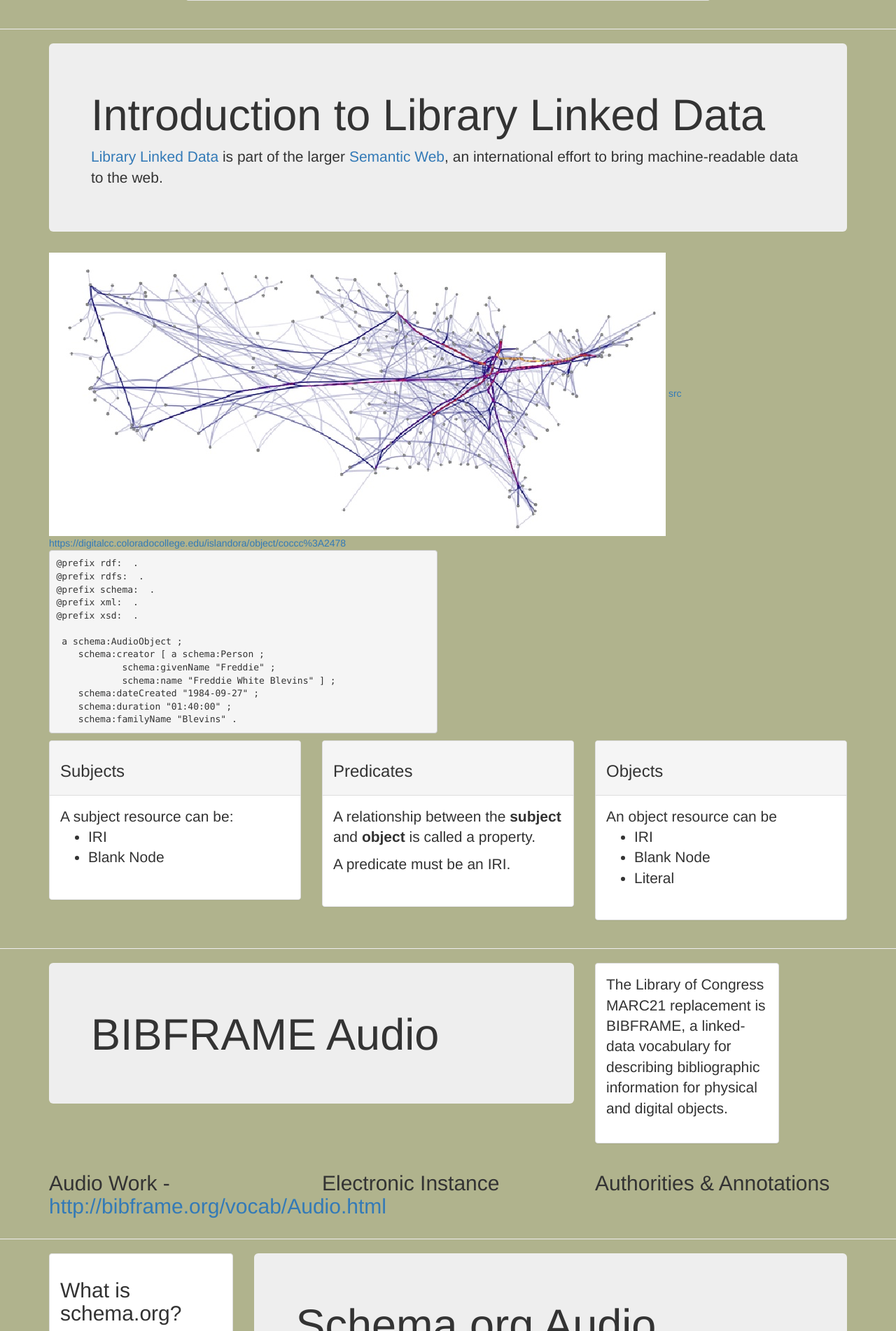
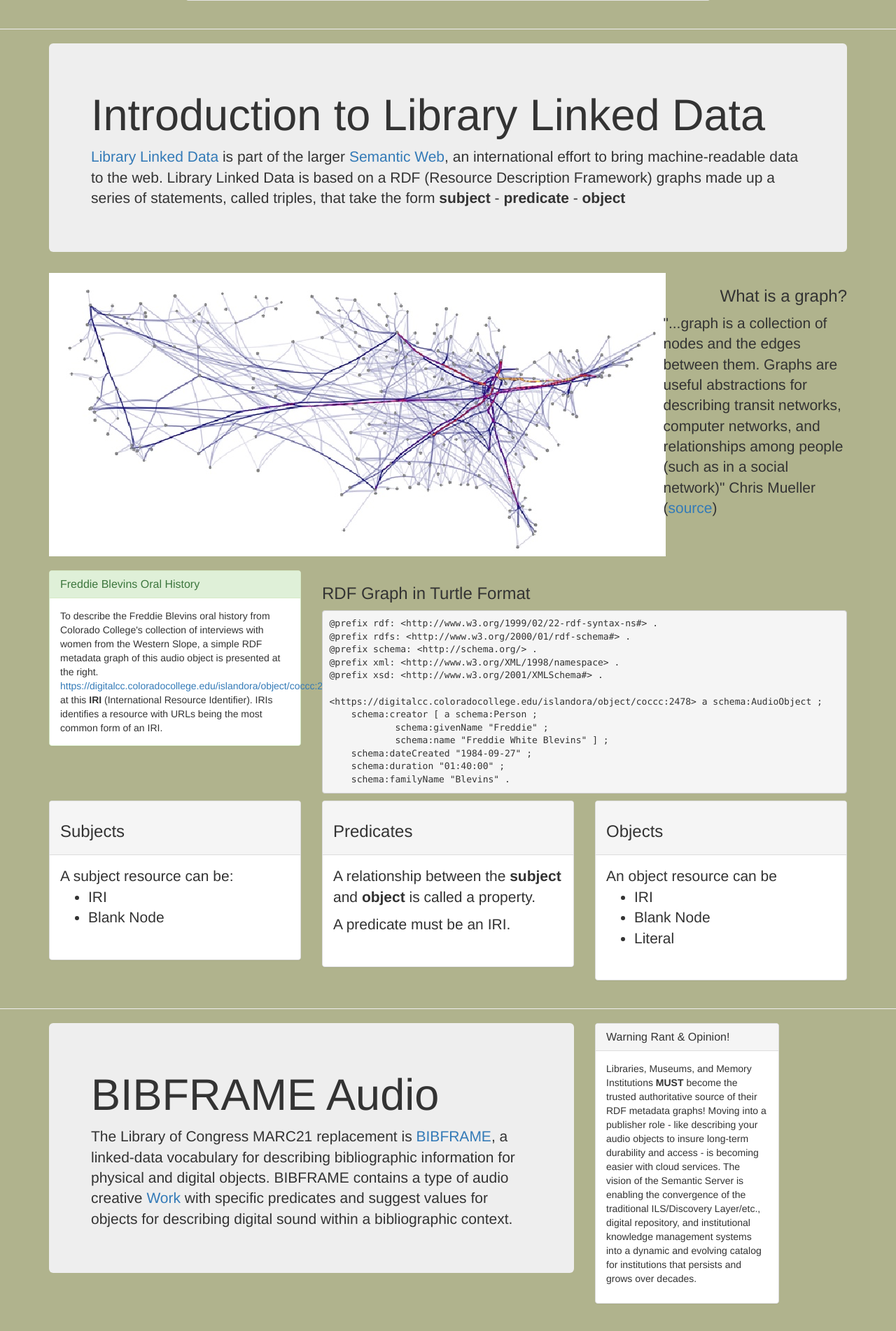
Before and after one commit to jermnelson/ccc-forum-2015, a Flask app: page / in a window 1280 px wide. Shown: the part 3101-5003 px from the top of the page at 70% size. Run offline with Flask 2, Linux system fonts and the light colour scheme; some libraries are stand-ins or nearby versions.

Commit message:
Content additions

```diff
--- a/templates/base.html
+++ b/templates/base.html
@@ -84,6 +84,8 @@
     {% include 'slides/music-library-reserves.html' %}
     <hr>
     {% include 'slides/bibcat.html' %}
+    <hr>
+    {% include 'slides/thank-you.html' %}
     <br>
     </div>
     {% include 'snippets/footer.html' %}
--- a/templates/slides/bf-audio.html
+++ b/templates/slides/bf-audio.html
@@ -3,27 +3,46 @@
   <div class="col-md-8">
    <section class="jumbotron">
     <h1>BIBFRAME Audio</h1>
+    <p class="lead">The Library of Congress MARC21 replacement is <a href="http://bibframe.org/">BIBFRAME</a>,
+     a linked-data vocabulary for describing bibliographic information for physical and digital objects. BIBFRAME
+     contains a type of audio creative <a href="http://bibframe.org/Work">Work</a> with specific predicates and
+     suggest values for objects for describing digital sound within a bibliographic context.
     </p>
   </div>
   <div class="col-md-3">
     <section class="panel panel-default">
+     <div class="panel-heading">
+      <h3 class="panel-title">Warning Rant &amp; Opinion!</h3>
+     </div>
      <article class="panel-body">
-    <p class="lead">The Library of Congress MARC21 replacement is BIBFRAME, a linked-data
-     vocabulary for describing bibliographic information for physical and digital objects.
-
+      <p>
+       Libraries, Museums, and Memory Institutions <strong>MUST</strong>
+       become the trusted authoritative source of their RDF metadata graphs!
+       Moving into a publisher role - like describing your audio objects
+       to insure long-term durability and access - is becoming easier with
+       cloud services. The vision of the Semantic Server is enabling
+       the convergence of the traditional ILS/Discovery Layer/etc.,
+       digital repository, and institutional knowledge management systems into
+       a dynamic and evolving catalog for institutions that persists and grows over
+       decades.
+      </p>
     </article>
     </section>
   </div>
  </div>
  <div class="row">
    <section class="col-md-4">
-    <h2>Audio Work - <a href="http://bibframe.org/vocab/Audio.html">http://bibframe.org/vocab/Audio.html</a></h2>
+    <h2>Audio Work</h2>
+    <h3><a href="http://bibframe.org/vocab/Audio.html">http://bibframe.org/vocab/Audio</a></h3>
    </section>
    <section class="col-md-4">
     <h2>Electronic Instance</h2>
+    <h3><a href="http://bibframe.org/vocab/Electronic.html">http://bibframe.org/vocab/Electronic</a></h3>
    </section>
    <section class="col-md-4">
     <h2>Authorities &amp; Annotations</h2>
+    <h3><a href="http://bibframe.org/vocab/Person.html">http://bibframe.org/vocab/Person</a></h3>
+    <h3><a href="http://bibframe.org/vocab/Organization.html">http://bibframe.org/vocab/Organization</a></h3>
 
    </section>
 
--- a/templates/slides/lld-intro.html
+++ b/templates/slides/lld-intro.html
@@ -6,25 +6,55 @@
       <p class="lead">
        <a href="http://www.w3.org/2005/Incubator/lld/XGR-lld-20111025/">Library Linked Data</a> is
          part of the larger <a href="http://www.w3.org/standards/semanticweb/">Semantic Web</a>,
-         an international effort to bring machine-readable data to the web.
+         an international effort to bring machine-readable data to the web. Library Linked Data is
+         based on a RDF (Resource Description Framework) graphs made up a series of statements,
+         called triples, that take the form <strong>subject</strong> - <strong>predicate</strong>
+         - <strong>object</strong>
      </p>
 
      </section>
     </div>
  </div>
- <img src="{{ url_for('static', filename='images/graph_usairways_bundled.jpg') }}">
- <a href="http://blog.visualmotive.com/2009/graph-visualization-edge-bundling/">src</a>
  <div class="row">
-   <section class="col-md-6">
-<a href="#">https://digitalcc.coloradocollege.edu/islandora/object/coccc%3A2478</a>
+  <section class="col-md-9">
+   <img src="{{ url_for('static', filename='images/graph_usairways_bundled.jpg') }}">
+  </section>
+  <section class="col-md-3">
+     <h3 class="pull-right">What is a graph?</h3>
+     <p class="lead pull-right">
+      "...graph is a collection of nodes and the edges between them.
+       Graphs are useful abstractions for describing transit networks, computer networks,
+       and relationships among people (such as in a social network)" Chris Mueller
+      (<a href="http://blog.visualmotive.com/2009/graph-visualization-edge-bundling/">source</a>)
+     </p>
+  </section>
+ </div>
+ <br>
+ <div class="row">
+   <section class="col-md-4">
+     <article class="panel panel-success">
+       <div class="panel-heading">
+        <h3 class="panel-title">Freddie Blevins Oral History</h3>
+       </div>
+       <div class="panel-body">
+        To describe the Freddie Blevins oral history from Colorado College's collection of interviews with women
+        from the Western Slope, a simple RDF metadata graph of this audio object is presented at the right.
+<a href="https://digitalcc.coloradocollege.edu/islandora/object/coccc:2478">https://digitalcc.coloradocollege.edu/islandora/object/coccc:2478</a>
+        at this <strong>IRI</strong> (International Resource Identifier). IRIs identifies a resource with URLs
+being the most common form of an IRI.
+       </div>
+     </article>
+   </section>
+   <section class="col-md-8">
+ <h3>RDF Graph in Turtle Format</h3>
 <pre>
-@prefix rdf: <http://www.w3.org/1999/02/22-rdf-syntax-ns#> .
-@prefix rdfs: <http://www.w3.org/2000/01/rdf-schema#> .
-@prefix schema: <http://schema.org/> .
-@prefix xml: <http://www.w3.org/XML/1998/namespace> .
-@prefix xsd: <http://www.w3.org/2001/XMLSchema#> .
+@prefix rdf: &lt;http://www.w3.org/1999/02/22-rdf-syntax-ns#&gt; .
+@prefix rdfs: &lt;http://www.w3.org/2000/01/rdf-schema#&gt; .
+@prefix schema: &lt;http://schema.org/&gt; .
+@prefix xml: &lt;http://www.w3.org/XML/1998/namespace&gt; .
+@prefix xsd: &lt;http://www.w3.org/2001/XMLSchema#&gt; .
 
-<https://digitalcc.coloradocollege.edu/islandora/object/coccc%3A2478> a schema:AudioObject ;
+&lt;https://digitalcc.coloradocollege.edu/islandora/object/coccc:2478&gt; a schema:AudioObject ;
     schema:creator [ a schema:Person ;
             schema:givenName "Freddie" ;
             schema:name "Freddie White Blevins" ] ;
--- a/templates/slides/semantic-server.html
+++ b/templates/slides/semantic-server.html
@@ -3,6 +3,8 @@
        <section class="col-md-8">
         <div class="jumbotron">
 	   <h1>Semantic Server</h1>
+           <h3><a href="https://github.com/jermnelson/semantic-server">https://github.com/jermnelson/semantic-server</a></h3>
+
            <p class="lead">
      The Semantic Server is an open-source REST API wrapper that for managing RDF entities
      stored as subject graphs. The current iteration uses Fedora 4 as a subject linked-data
--- /dev/null
+++ b/templates/slides/thank-you.html
@@ -0,0 +1,9 @@
+<section id="thank-you" class="container">
+  <div class="row">
+     <section class="col-md-12">
+      <article class="jumbotron">
+       <h1>Thank-you! Questions?</h1>
+      </article>
+     </section>
+  </div>
+</section>
```
